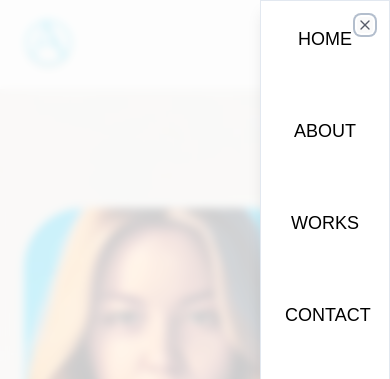
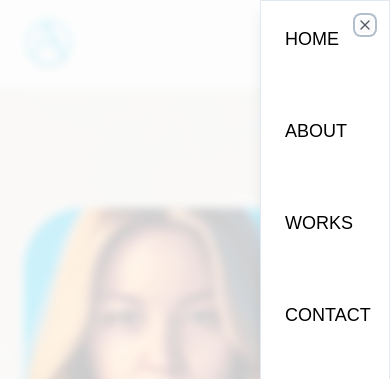
Before and after one commit to aniiaham/hamilton-portfolio, a React (Vite) app: page / in a window 390 px wide. Both pictures are taken after a click on the button 346 px from the left and 44 px from the top of the page. Shown: the top 379 px of the page. Built offline with nearby package versions, Linux system fonts and the light colour scheme.

Commit message:
fixed: mobile navbar

```diff
--- a/src/components/mobile-nav.tsx
+++ b/src/components/mobile-nav.tsx
@@ -1,41 +1,48 @@
-import React from "react";
-import BurgerIcon from "../icons/burger.svg";
-import {
-  Sheet,
-  SheetContent,
-  SheetDescription,
-  SheetHeader,
-  SheetTitle,
-  SheetTrigger,
-} from "@/components/ui/sheet";
+import React, { useState } from "react";
+import { Sheet, SheetContent, SheetTrigger } from "@/components/ui/sheet";
 import { Icons } from "./icons";
 
 const MobileNav = () => {
+  const [isOpen, setIsOpen] = useState(false);
+
+  const isOpenHandler = () => {
+    setIsOpen(false);
+  };
+
   return (
     <div className="fixed flex w-full items-center justify-end pr-8 pt-3 sm:hidden">
-      <Sheet>
+      <Sheet
+        open={isOpen}
+        onOpenChange={(open) => {
+          if (open) {
+            setIsOpen(true);
+          } else {
+            setIsOpen(false);
+          }
+        }}
+      >
         <SheetTrigger>
           <Icons.burger />
         </SheetTrigger>
         <SheetContent>
-          <SheetHeader>
-            <SheetDescription>
           <div className="items-left flex flex-col gap-16 text-lg text-black">
             <a href="/" className="font-primary">
               HOME
             </a>
-                <a href="/#about" className="font-primary">
+            <a href="/#about" className="font-primary" onClick={isOpenHandler}>
               ABOUT
             </a>
-                <a href="/#works" className="font-primary">
+            <a href="/#works" className="font-primary" onClick={isOpenHandler}>
               WORKS
             </a>
-                <a href="/#contact" className="font-primary">
+            <a
+              href="/#contact"
+              className="font-primary"
+              onClick={isOpenHandler}
+            >
               CONTACT
             </a>
           </div>
-            </SheetDescription>
-          </SheetHeader>
         </SheetContent>
       </Sheet>
     </div>
```
Lines whose indentation alone changed are shown as unchanged.
